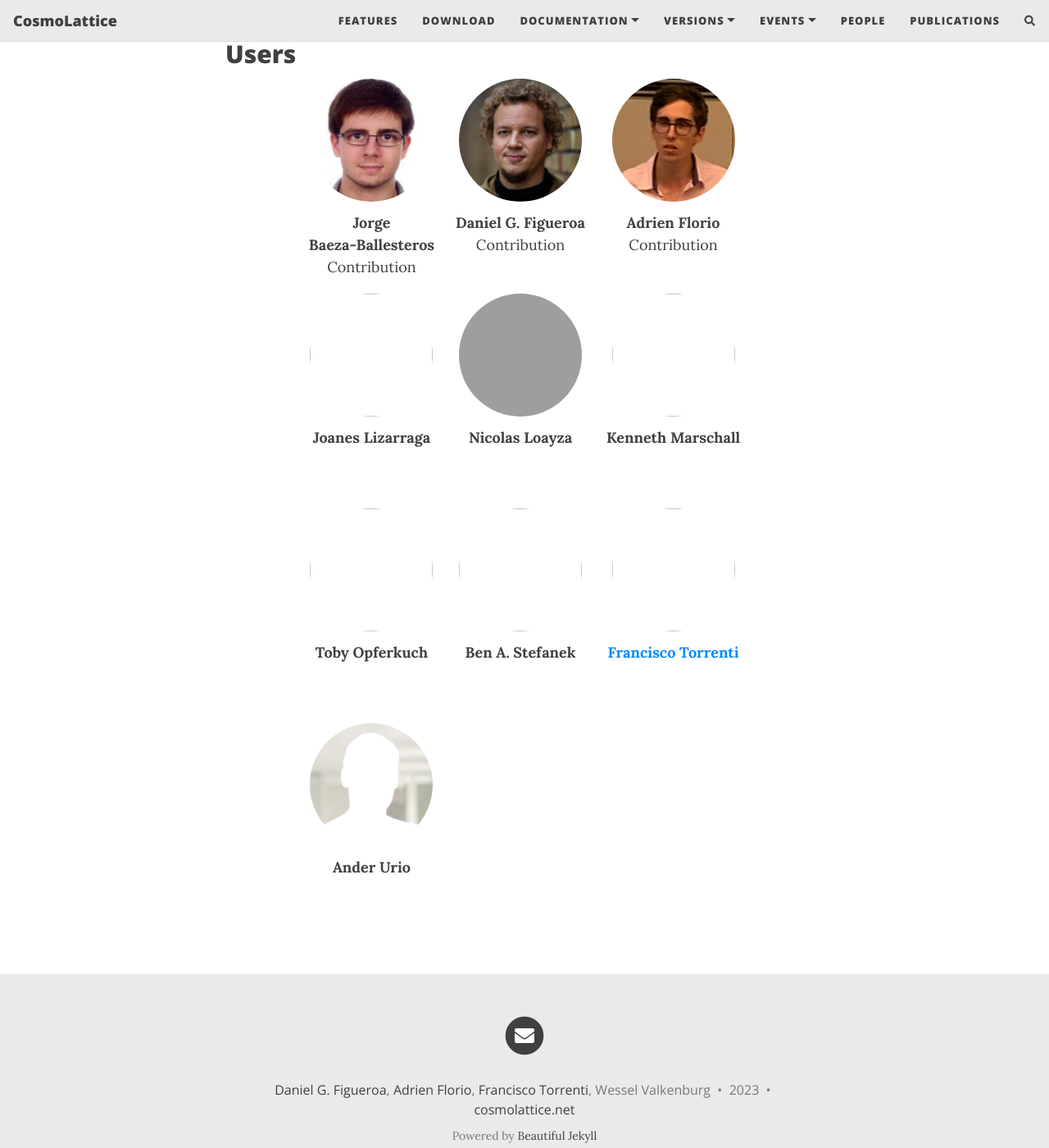
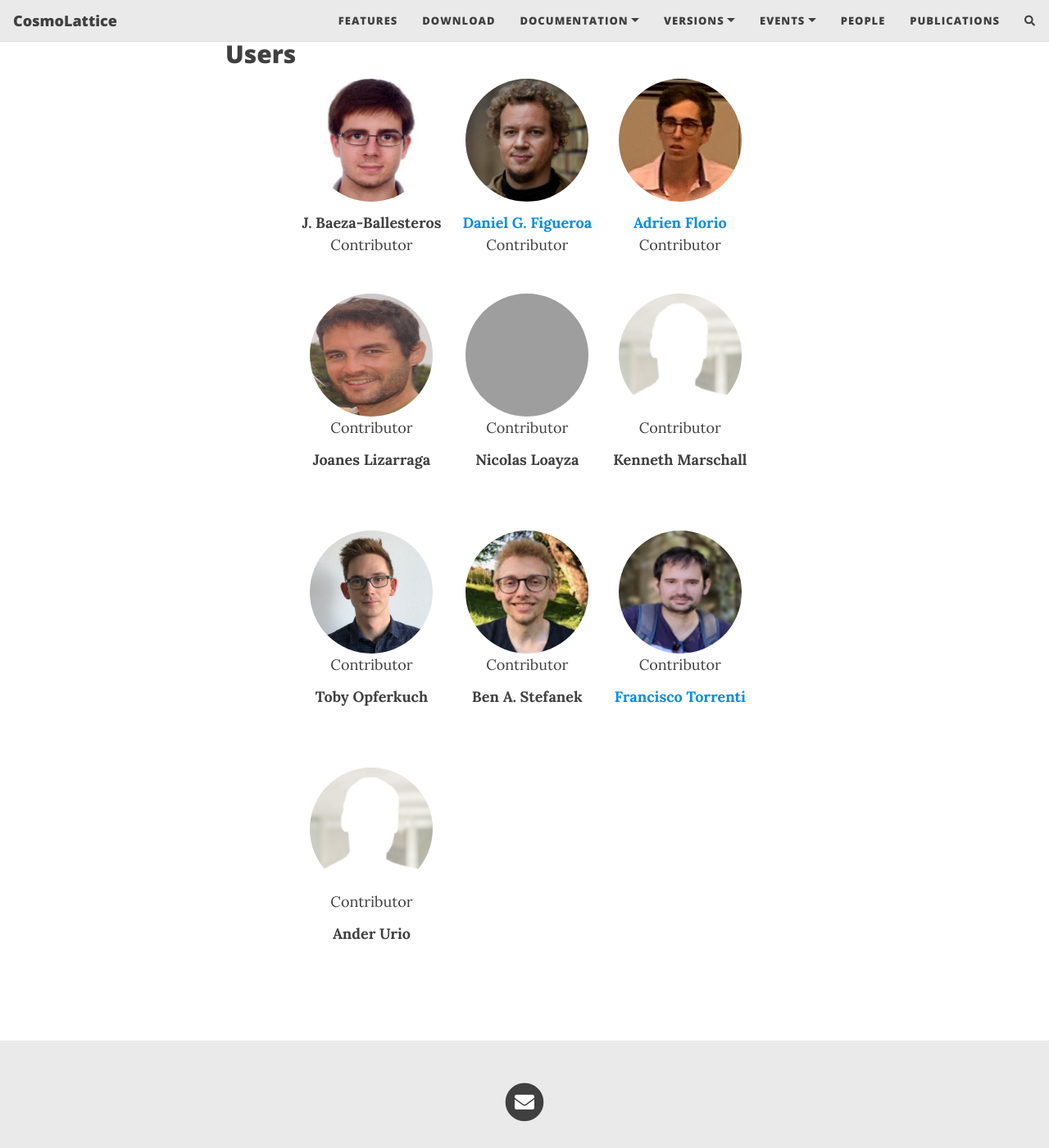
Before and after one commit to cosmolattice/cosmolatticeweb, a Jekyll site: the page built from people.md, in a window 1280 px wide and 1400 px high, scrolled down 297 px. Shown: the whole window at 82% size. Built offline with Jekyll 4.4.1, drawn with Linux system fonts in a browser that asks for light colours; nearby versions of some CDN libraries; comment, search, counter and statistics services are not loaded; grey boxes are pictures that could not be loaded.

Commit message:
Added photos

```diff
--- a/people.md
+++ b/people.md
@@ -27,19 +27,18 @@ title: People
         <tr style="background-color:rgba(0, 0, 0, 0); border:hidden" height=100>
 
         <td style="text-align: center; border:hidden; vertical-align:top">
-        	<b>Jorge</b> <br>
-        	<b>Baeza-Ballesteros</b> <br>
-        	Contribution
+        	<b>J. Baeza-Ballesteros</b> <br>
+        	Contributor
         </td>
 
         <td style="text-align: center; border:hidden; vertical-align:top">
-        	<b>Daniel G. Figueroa</b> <br>
-        	Contribution
+        	<a href="https://webific.ific.uv.es/web/content/figueroa-daniel-g" target="_blank" rel="noopener noreferrer"><b>Daniel G. Figueroa</b></a> <br>
+        	Contributor
         </td>
 
         <td style="text-align: center; border:hidden; vertical-align:top">
-        	<b>Adrien Florio</b> <br>
-        	Contribution
+        	<a href="https://afloriosite.wordpress.com/" target="_blank" rel="noopener noreferrer"><b>Adrien Florio</b></a> <br>
+        	Contributor
         </td>
 
     </tr>
@@ -47,15 +46,18 @@ title: People
     <tr style="background-color:rgba(0, 0, 0, 0); border:hidden" height=160>
 
         <td style="text-align: center; border:hidden; vertical-align:top">
-        	<img src="joanes.png" alt="" border=0 style="border-radius: 50%" height=150 width=150><br>
+        	<img src="../assets/img/people/joanes2.jpeg" alt="" border=0 style="border-radius: 50%" height=150 width=150><br>
+        	Contributor
         </td>
 
         <td style="text-align: center; border:hidden; vertical-align:top">
-        	<img src="nico.png" alt="" border=0 style="border-radius: 50%" height=150 width=150><br>
+        	<img src="../assets/img/people/nico.png" alt="" border=0 style="border-radius: 50%" height=150 width=150><br>
+        	Contributor
         </td>
 
         <td style="text-align: center; border:hidden; vertical-align:top">
-        	<img src="ken.png" alt="" border=0 style="border-radius: 50%" height=150 width=150><br>
+        	<img src="../assets/img/people/ken.png" alt="" border=0 style="border-radius: 50%" height=150 width=150><br>
+        	Contributor
         </td>
 
     </tr>
@@ -79,15 +81,18 @@ title: People
      <tr style="background-color:rgba(0, 0, 0, 0); border:hidden" height=160>
 
         <td style="text-align: center; border:hidden; vertical-align:top">
-        	<img src="toby.png" alt="" border=0 style="border-radius: 50%" height=150 width=150><br>
+        	<img src="../assets/img/people/toby.png" alt="" border=0 style="border-radius: 50%" height=150 width=150><br>
+        	Contributor
         </td>
 
         <td style="text-align: center; border:hidden; vertical-align:top">
-        	<img src="ben.png" alt="" border=0 style="border-radius: 50%" height=150 width=150><br>
+        	<img src="../assets/img/people/ben.png" alt="" border=0 style="border-radius: 50%" height=150 width=150><br>
+        	Contributor
         </td>
 
         <td style="text-align: center; border:hidden; vertical-align:top">
-        	<img src="paco.png" alt="" border=0 style="border-radius: 50%" height=150 width=150><br>
+        	<img src="../assets/img/people/paco.png" alt="" border=0 style="border-radius: 50%" height=150 width=150><br>
+        	Contributor
         </td>
 
     </tr>
@@ -112,6 +117,7 @@ title: People
 
         <td style="text-align: center; border:hidden; vertical-align:top">
         	<img src="../assets/img/people/ander.png" alt="" border=0 style="border-radius: 50%" height=150 width=150><br>
+        	Contributor
         </td>
 
     </tr>
```
Also changed, not shown: assets/img/people/joanes2.jpeg (added).
